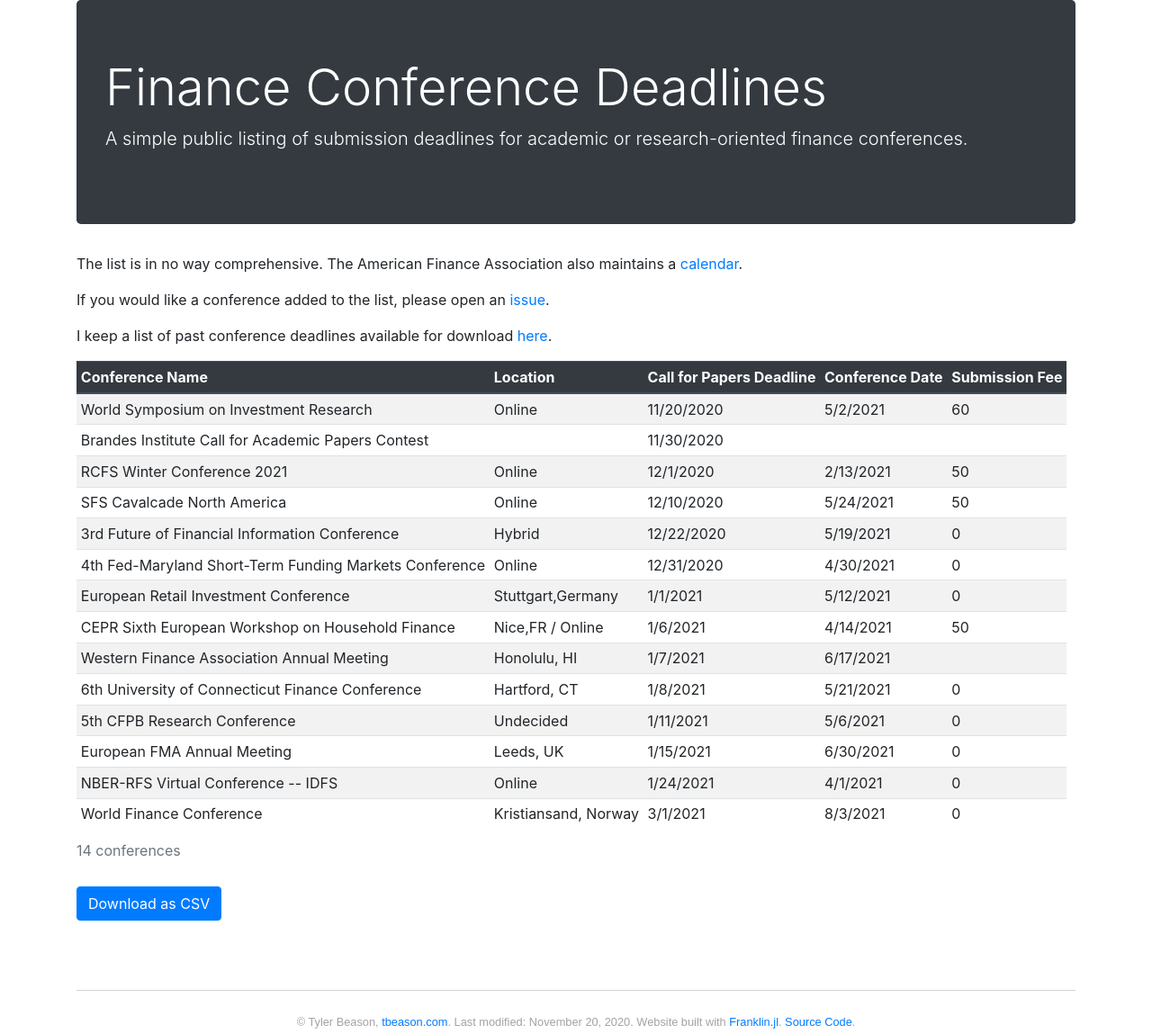
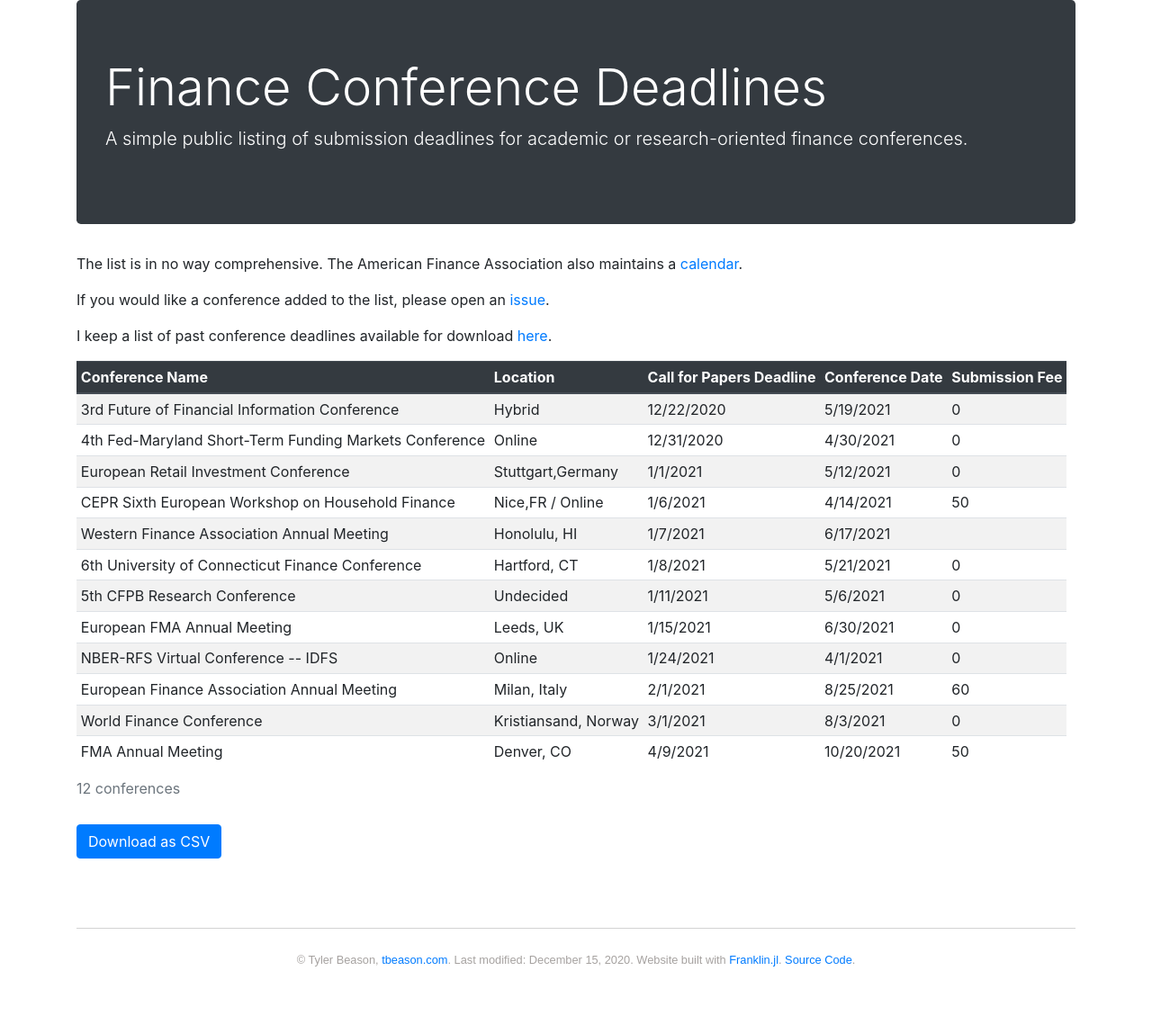
Before and after one commit to tbeason/financeconferences, a plain HTML site: page index.html in a window 1280 px wide. Shown: the whole page at 90% size. After the commit the page ends 1128 px from the top, so only its background shows below. Drawn offline with Linux system fonts and the light colour scheme.

Commit message:
Deploying to gh-pages from  @ 2b563b4c645c1d01d0c0f89ba94ef52a4e7b7e19 🚀

```diff
--- a/data/conferences_pastdue.csv
+++ b/data/conferences_pastdue.csv
@@ -40,3 +40,7 @@ ECB-RFS Macro-Finance Conference,Frankfurt,11/15/2020,3/22/2021,0,https://www.ec
 Conference on Financial Market Regulation,"Washington, DC",11/18/2020,5/13/2021,40,https://www.conftool.org/cfmr2021/
 CEPR Conference The Politics of Regulation and Central Banking,"Rotterdam",11/15/2020,2/12/2021,0,https://portal.cepr.org/cepr-conference-politics-regulation-and-central-banking
 ASU Sonoran Winter Finance Conference,Online,11/19/2020,2/19/2021,75,https://blogs.wpcarey.asu.edu/financeconference/
+Brandes Institute Call for Academic Papers Contest,,11/30/2020,,,https://www.brandes.com/docs/default-source/brandes-institute/call-for-academic-papers-contest.pdf
+World Symposium on Investment Research,Online,11/20/2020,5/2/2021,60,http://www.wsir.org/
+RCFS Winter Conference 2021,Online,12/1/2020,2/13/2021,50,http://sfs.org/rcfs-winter-conference-2021/
+SFS Cavalcade North America,Online,12/10/2020,5/24/2021,50,http://sfs.org/financecavalcades/sfs-cavalcade-north-america-2021/
--- a/data/financeconfdeadlines.csv
+++ b/data/financeconfdeadlines.csv
@@ -1,15 +1,13 @@
 Conference Name,Location,Call for Papers Deadline,Conference Date,Submission Fee,Website
-Brandes Institute Call for Academic Papers Contest,,11/30/2020,,,https://www.brandes.com/docs/default-source/brandes-institute/call-for-academic-papers-contest.pdf
 European FMA Annual Meeting,"Leeds, UK",1/15/2021,6/30/2021,0,https://www.efmaefm.org/
 World Finance Conference,"Kristiansand, Norway",3/1/2021,8/3/2021,0,https://www.world-finance-conference.com/conference.php?id=21
 3rd Future of Financial Information Conference,Hybrid,12/22/2020,5/19/2021,0,https://www.sbs.su.se/english/research/research-sections/finance/2.55340/conferences/futfininfo-2021
-RCFS Winter Conference 2021,Online,12/1/2020,2/13/2021,50,http://sfs.org/rcfs-winter-conference-2021/
-World Symposium on Investment Research,Online,11/20/2020,5/2/2021,60,http://www.wsir.org/
 European Retail Investment Conference,"Stuttgart,Germany",1/1/2021,5/12/2021,0,https://www.retailinvestmentconference.org/
 NBER-RFS Virtual Conference -- IDFS,Online,1/24/2021,4/1/2021,0,http://conference.nber.org/confer/2021/IDFSs21/call.html
 Western Finance Association Annual Meeting,"Honolulu, HI",1/7/2021,6/17/2021,,https://westernfinance.org/conference/
-SFS Cavalcade North America,Online,12/10/2020,5/24/2021,50,http://sfs.org/financecavalcades/sfs-cavalcade-north-america-2021/
 5th CFPB Research Conference,Undecided,1/11/2021,5/6/2021,0,https://www.consumerfinance.gov/data-research/cfpb-research-conference/
 4th Fed-Maryland Short-Term Funding Markets Conference,Online,12/31/2020,4/30/2021,0,https://www.rhsmith.umd.edu/centers/financial-policy/events/short-term-funding-markets
 6th University of Connecticut Finance Conference,"Hartford, CT",1/8/2021,5/21/2021,0,https://financesociety.business.uconn.edu/uconn-finance-conference/
 CEPR Sixth European Workshop on Household Finance,"Nice,FR / Online",1/6/2021,4/14/2021,50,https://mailchi.mp/cepr/cepr-sixth-european-workshop-on-household-finance?e=[UNIQID]
+FMA Annual Meeting,"Denver, CO",4/9/2021,10/20/2021,50,https://www.fma.org/assets/docs/Denver/DenverCFP%20%281%29.pdf
+European Finance Association Annual Meeting,"Milan, Italy",2/1/2021,8/25/2021,60,https://efa2021.efa-meetings.org/
--- a/index.html
+++ b/index.html
@@ -16,7 +16,7 @@
 <p>If you would like a conference added to the list, please open an <a href="https://github.com/tbeason/financeconferences/issues">issue</a>.</p>
 <p>I keep a list of past conference deadlines available for download <a href="/financeconferences/data/conferences_pastdue.csv">here</a>.</p>
 <table class="table table-striped table-responsive table-sm">
-<caption>14 conferences</caption>
+<caption>12 conferences</caption>
 <thead class="thead-dark">
 <tr>
 <th scope="col" class="align-middle">Conference Name</th>
@@ -27,34 +27,6 @@
 </tr>
 </thead>
 <tbody>
-<tr>
-<td><a href="http://www.wsir.org/">World Symposium on Investment Research</a></td>
-<td>Online</td>
-<td>11/20/2020</td>
-<td>5/2/2021</td>
-<td>60</td>
-</tr>
-<tr>
-<td><a href="https://www.brandes.com/docs/default-source/brandes-institute/call-for-academic-papers-contest.pdf">Brandes Institute Call for Academic Papers Contest</a></td>
-<td></td>
-<td>11/30/2020</td>
-<td></td>
-<td></td>
-</tr>
-<tr>
-<td><a href="http://sfs.org/rcfs-winter-conference-2021/">RCFS Winter Conference 2021</a></td>
-<td>Online</td>
-<td>12/1/2020</td>
-<td>2/13/2021</td>
-<td>50</td>
-</tr>
-<tr>
-<td><a href="http://sfs.org/financecavalcades/sfs-cavalcade-north-america-2021/">SFS Cavalcade North America</a></td>
-<td>Online</td>
-<td>12/10/2020</td>
-<td>5/24/2021</td>
-<td>50</td>
-</tr>
 <tr>
 <td><a href="https://www.sbs.su.se/english/research/research-sections/finance/2.55340/conferences/futfininfo-2021">3rd Future of Financial Information Conference</a></td>
 <td>Hybrid</td>
@@ -119,11 +91,25 @@
 <td>0</td>
 </tr>
 <tr>
+<td><a href="https://efa2021.efa-meetings.org/">European Finance Association Annual Meeting</a></td>
+<td>Milan, Italy</td>
+<td>2/1/2021</td>
+<td>8/25/2021</td>
+<td>60</td>
+</tr>
+<tr>
 <td><a href="https://www.world-finance-conference.com/conference.php?id=21">World Finance Conference</a></td>
 <td>Kristiansand, Norway</td>
 <td>3/1/2021</td>
 <td>8/3/2021</td>
 <td>0</td>
+</tr>
+<tr>
+<td><a href="https://www.fma.org/assets/docs/Denver/DenverCFP%20%281%29.pdf">FMA Annual Meeting</a></td>
+<td>Denver, CO</td>
+<td>4/9/2021</td>
+<td>10/20/2021</td>
+<td>50</td>
 </tr>
 </table>
 
@@ -133,7 +119,7 @@
 
 <div class="page-foot">
   <div class="copyright">
-    &copy; Tyler Beason, <a href="https://tbeason.com">tbeason.com</a>. Last modified: November 20, 2020. Website built with <a href="https://github.com/tlienart/Franklin.jl">Franklin.jl</a>. <a href="https://github.com/tbeason/financeconferences">Source Code</a>.
+    &copy; Tyler Beason, <a href="https://tbeason.com">tbeason.com</a>. Last modified: December 15, 2020. Website built with <a href="https://github.com/tlienart/Franklin.jl">Franklin.jl</a>. <a href="https://github.com/tbeason/financeconferences">Source Code</a>.
   </div>
 </div>
 </div><!-- CONTENT ENDS HERE -->
--- a/sitemap.xml
+++ b/sitemap.xml
@@ -3,19 +3,19 @@
 
 <url>
     <loc>index.html</loc>
-    <lastmod>2020-11-20</lastmod>
+    <lastmod>2020-12-15</lastmod>
     <changefreq>monthly</changefreq>
     <priority>0.5</priority>
 </url>
 <url>
     <loc>CODE_OF_CONDUCT/index.html</loc>
-    <lastmod>2020-11-20</lastmod>
+    <lastmod>2020-12-15</lastmod>
     <changefreq>monthly</changefreq>
     <priority>0.5</priority>
 </url>
 <url>
     <loc>CONTRIBUTING/index.html</loc>
-    <lastmod>2020-11-20</lastmod>
+    <lastmod>2020-12-15</lastmod>
     <changefreq>monthly</changefreq>
     <priority>0.5</priority>
 </url>
```
Also changed, not shown: CODE_OF_CONDUCT/index.html (+1 -1 lines), CONTRIBUTING/index.html (+1 -1 lines), 1 other file.
